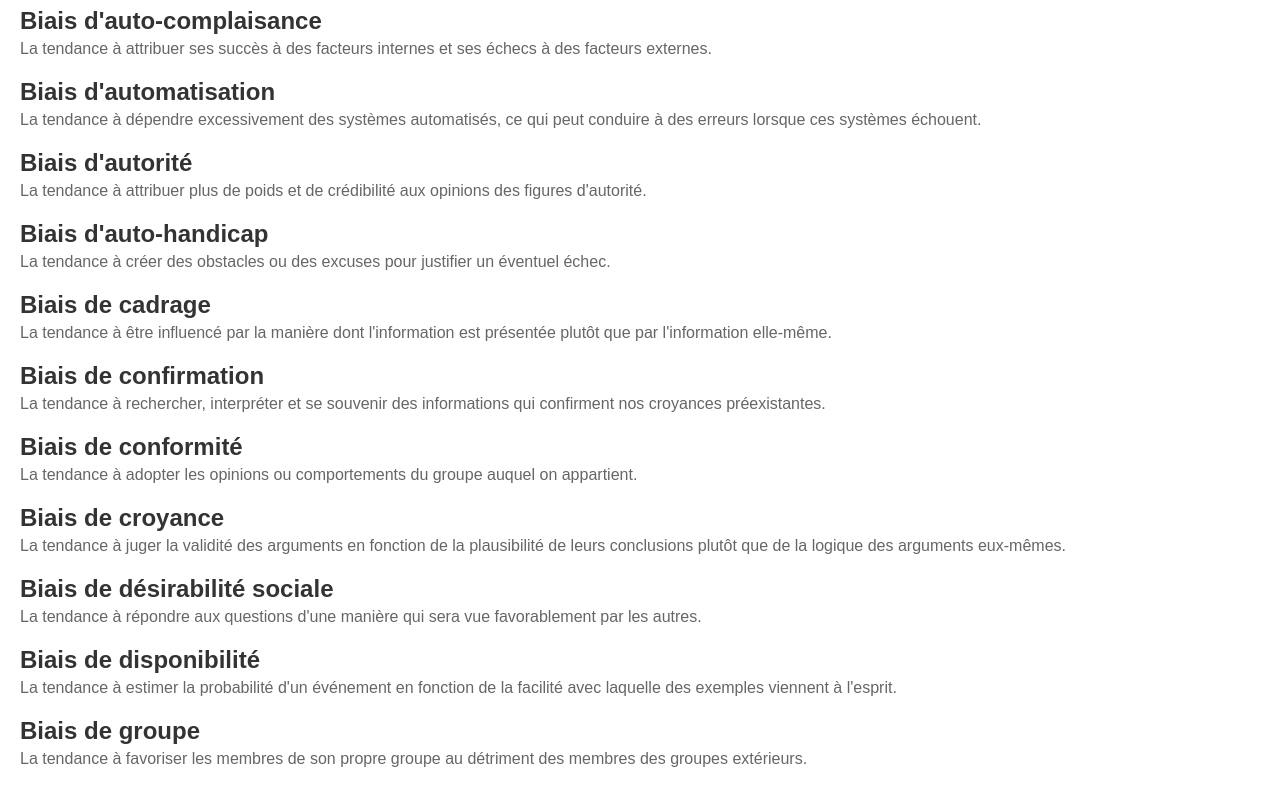
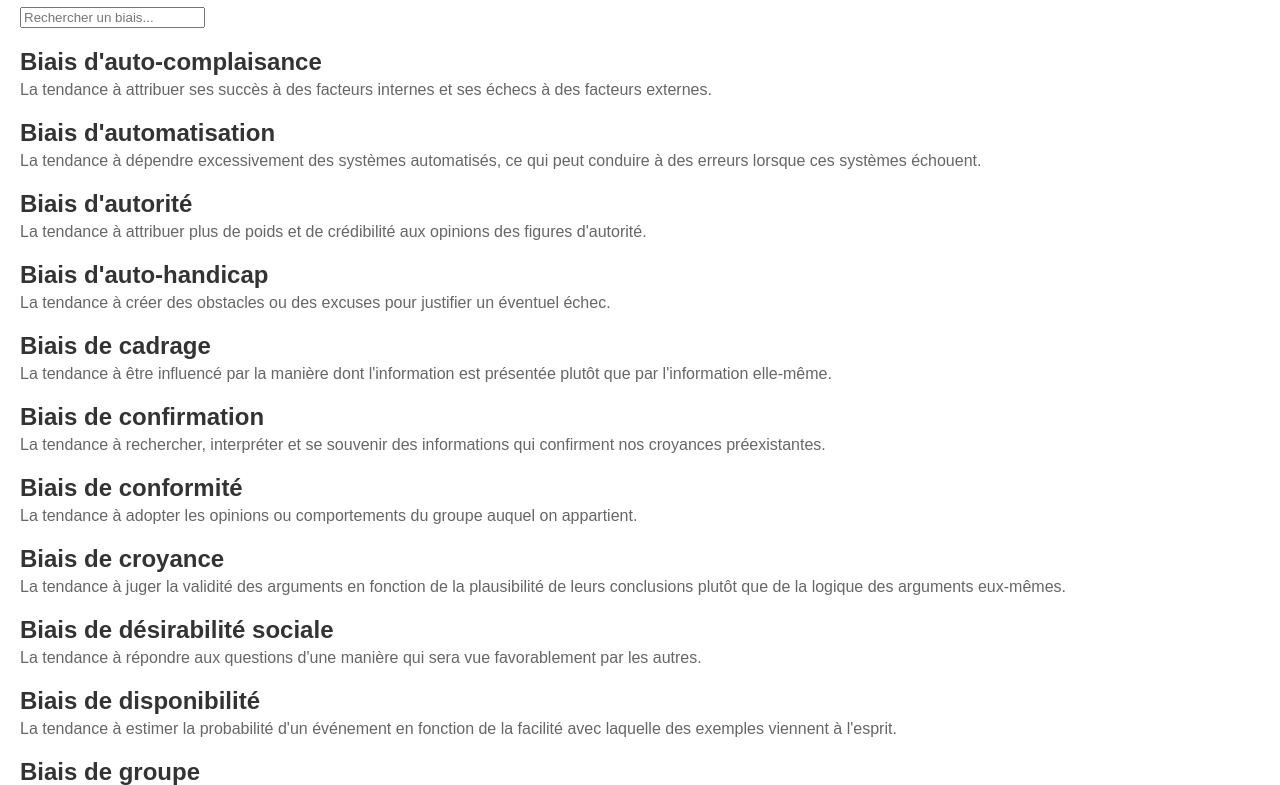
Before and after one commit to PatrickAlexandre/Bibliotheque, a plain HTML site: page index.html in a window 1280 px wide. Shown: the part 73-858 px from the top of the page. Drawn offline with Linux system fonts and the light colour scheme.

Commit message:
biais; après recherche et filtre

```diff
--- a/index.html
+++ b/index.html
@@ -21,19 +21,26 @@
             font-size: 1em;
             color: #666;
         }
+        #search-bar {
+            margin-bottom: 20px;
+        }
     </style>
 </head>
 <body>
     <h1>Liste des Biais Cognitifs</h1>
+    <div id="search-bar">
+        <input type="text" id="search-input" placeholder="Rechercher un biais..." oninput="filterBiais()">
+    </div>
     <div id="biais-list"></div>
 
     <script>
-        // Chargement du fichier JSON
-        fetch('180-biais_cognitifs.json')
-            .then(response => response.json())
-            .then(data => {
+        let biaisData = [];
+
+        // Fonction pour afficher les biais
+        function displayBiais(biaisArray) {
             const biaisList = document.getElementById('biais-list');
-                data.biais_cognitifs.forEach(biais => {
+            biaisList.innerHTML = '';
+            biaisArray.forEach(biais => {
                 const biaisDiv = document.createElement('div');
                 biaisDiv.className = 'biais';
 
@@ -47,6 +54,24 @@
 
                 biaisList.appendChild(biaisDiv);
             });
+        }
+
+        // Fonction pour filtrer les biais
+        function filterBiais() {
+            const searchTerm = document.getElementById('search-input').value.toLowerCase();
+            const filteredBiais = biaisData.filter(biais =>
+                biais.nom.toLowerCase().includes(searchTerm) ||
+                biais.description.toLowerCase().includes(searchTerm)
+            );
+            displayBiais(filteredBiais);
+        }
+
+        // Chargement du fichier JSON
+        fetch('180-biais_cognitifs.json')
+            .then(response => response.json())
+            .then(data => {
+                biaisData = data.biais_cognitifs;
+                displayBiais(biaisData);
             })
             .catch(error => console.error('Erreur de chargement du fichier JSON:', error));
     </script>
```
Lines whose indentation alone changed are shown as unchanged.
